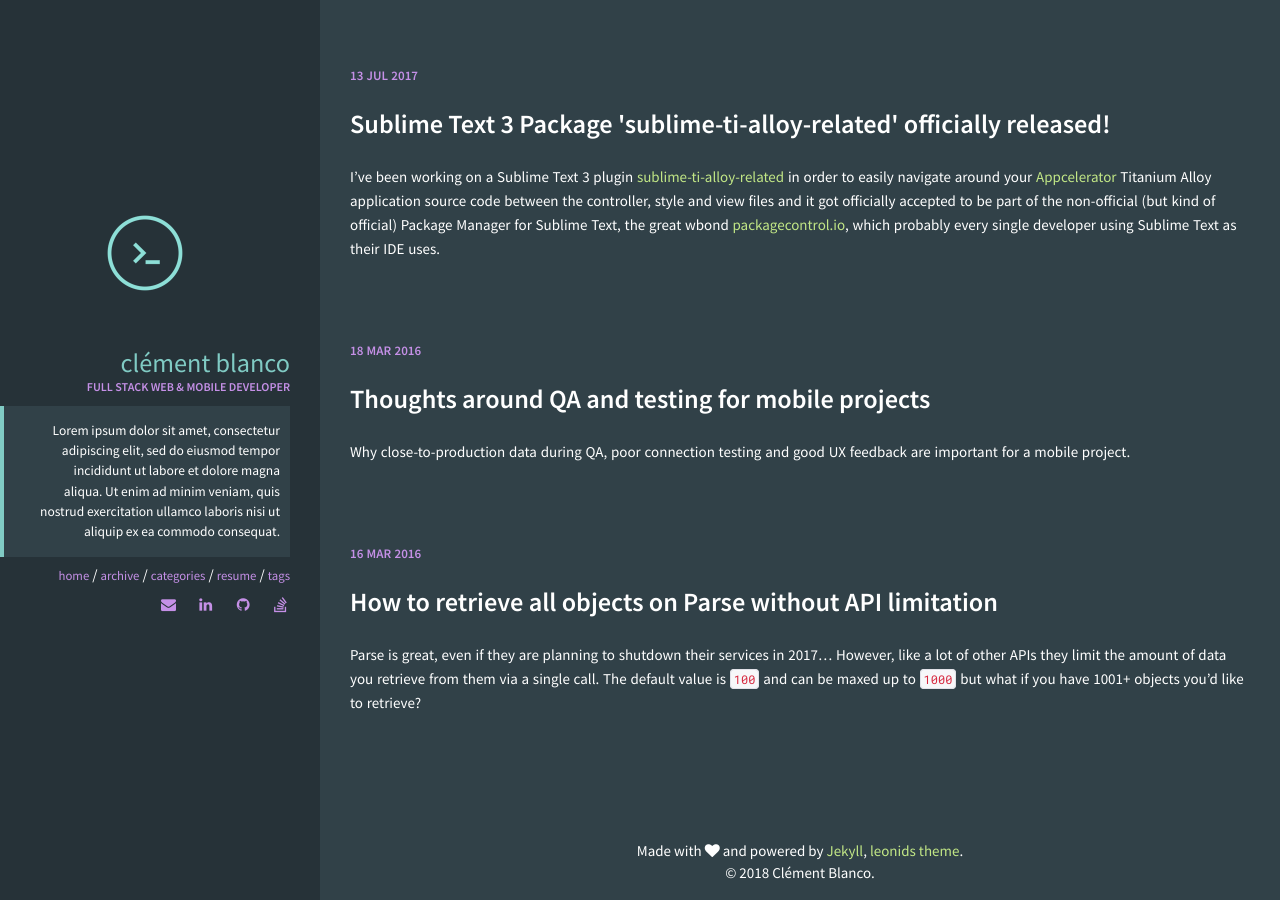
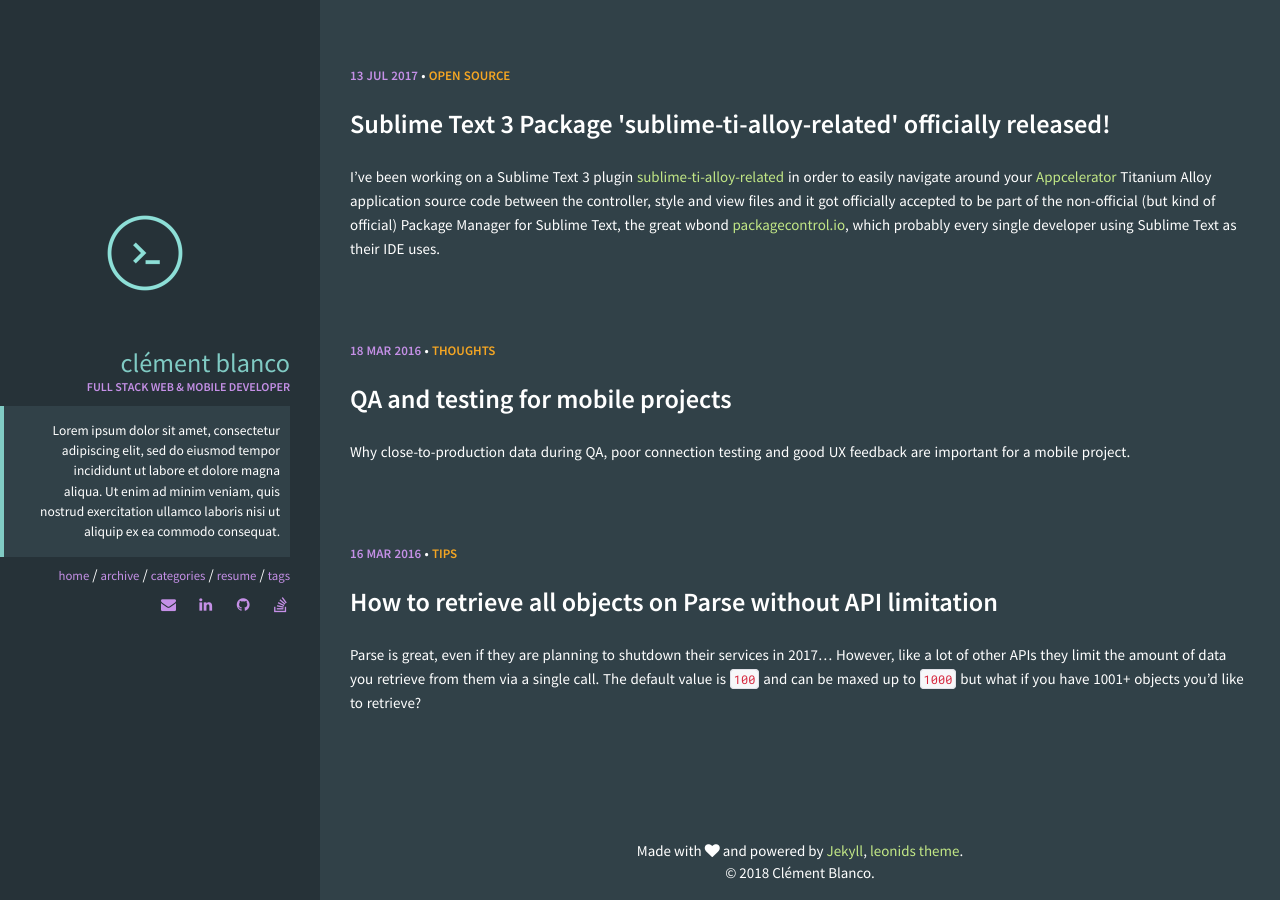
Before and after one commit to clemblanco/clemblanco.github.io, a Jekyll site: the page built from index.html, in a window 1280 px wide. Built offline with Jekyll 4.4.1, drawn with Linux system fonts in a browser that asks for light colours.

Commit message:
Adding post categories

```diff
--- a/_posts/2016-03-16-how-to-retrieve-all-objects-on-parse-without-api-limitation.md
+++ b/_posts/2016-03-16-how-to-retrieve-all-objects-on-parse-without-api-limitation.md
@@ -1,8 +1,9 @@
 ---
-layout:   post
-title:    "How to retrieve all objects on Parse without API limitation"
-date:     2016-03-16 18:07:32
-comments: false
+layout:     post
+title:      "How to retrieve all objects on Parse without API limitation"
+date:       2016-03-16 18:07:32
+categories: [tips]
+comments:   false
 ---
 
 Parse is great, even if they are planning to shutdown their services in 2017...
--- a/_posts/2016-03-18-why-good-feedback-to-your-users-is-important.md
+++ b/_posts/2016-03-18-why-good-feedback-to-your-users-is-important.md
@@ -1,9 +1,10 @@
 ---
-layout:   post
-title:    "Thoughts around QA and testing for mobile projects"
-date:     2016-03-18 15:07:32
-excerpt:  "Why close-to-production data during QA, poor connection testing and good UX feedback are important for a mobile project."
-comments: false
+layout:     post
+title:      "QA and testing for mobile projects"
+excerpt:    "Why close-to-production data during QA, poor connection testing and good UX feedback are important for a mobile project."
+date:       2016-03-18 15:07:32
+categories: [thoughts]
+comments:   false
 ---
 
 I've recently developed an iPad application for one of our clients and it's been quite a successful project so far.
--- a/_posts/2017-09-13-sublime-ti-alloy-related.md
+++ b/_posts/2017-09-13-sublime-ti-alloy-related.md
@@ -1,8 +1,9 @@
 ---
-layout:   post
-title:    "Sublime Text 3 Package 'sublime-ti-alloy-related' officially released!"
-date:     2017-07-13 10:26:22
-comments: false
+layout:     post
+title:      "Sublime Text 3 Package 'sublime-ti-alloy-related' officially released!"
+date:       2017-07-13 10:26:22
+categories: [open source]
+comments:   false
 ---
 
 I've been working on a Sublime Text 3 plugin [sublime-ti-alloy-related](https://github.com/Cyber-Duck/sublime-ti-alloy-related)
```
